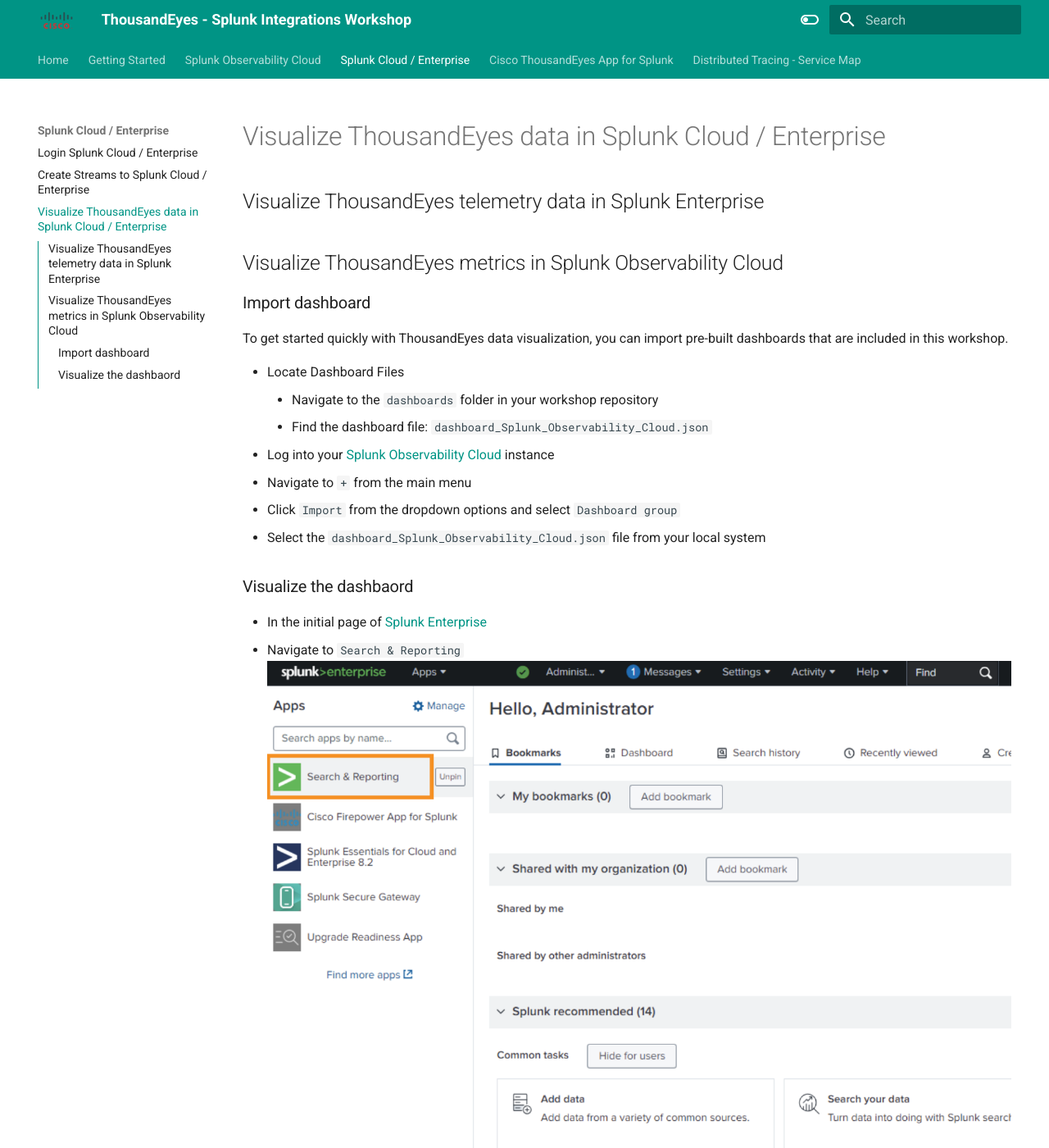
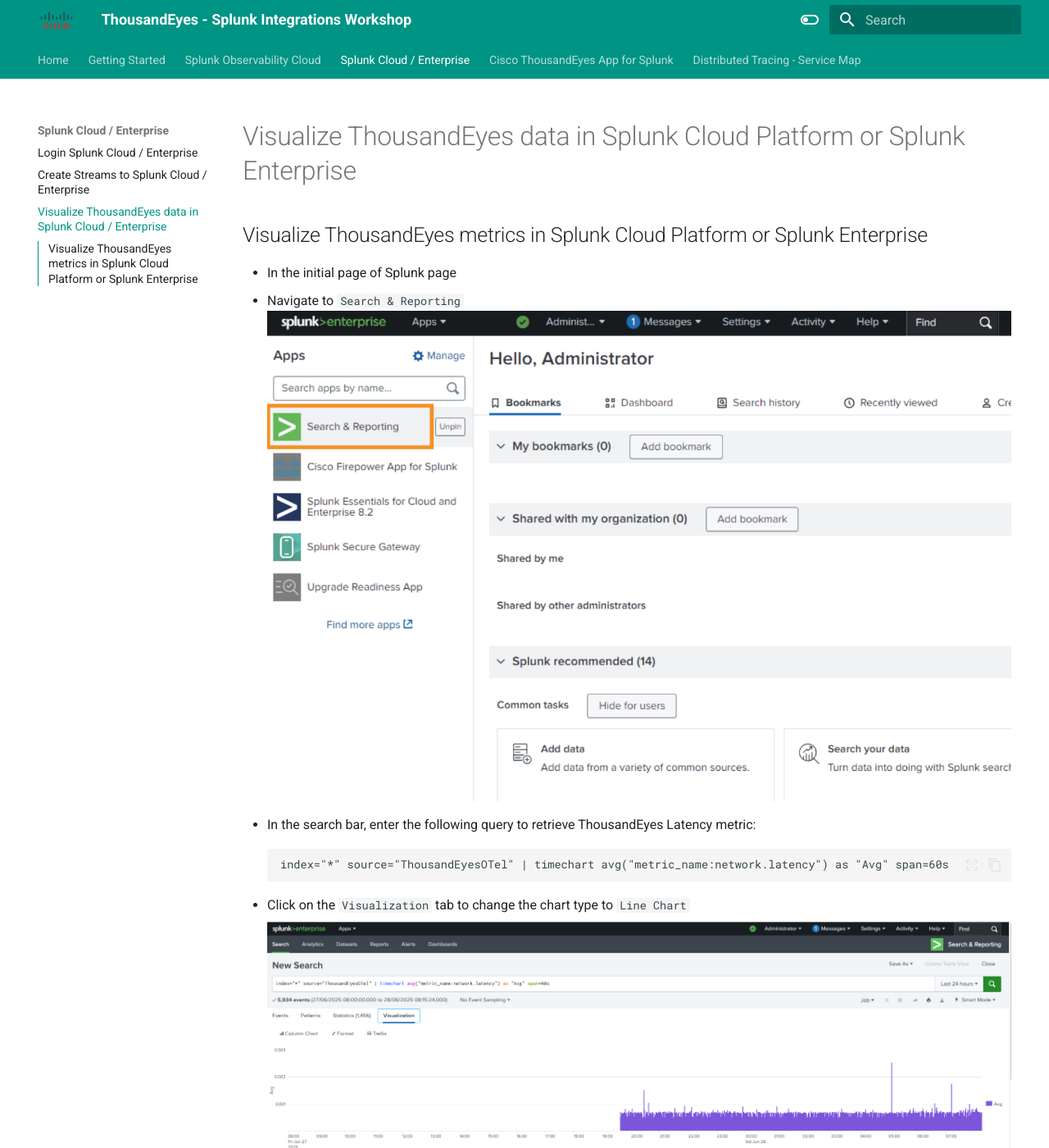
Before and after one commit to antonjim-te/thousandeyes-splunk-integrations-workshop, an MkDocs documentation site: the page built from docs/visualize_splunk_cloud_enterprise.md, in a window 1280 px wide and 1400 px high. Shown: the whole window at 82% size. Built offline with MkDocs 1.6.1 and Material for MkDocs 9.7.7, drawn with Linux system fonts in a browser that asks for light colours; some of the changed text lies outside the part shown.

Commit message:
visualize

````diff
--- a/docs/create_streams_to_splunk_cloud_enterprise.md
+++ b/docs/create_streams_to_splunk_cloud_enterprise.md
@@ -20,7 +20,6 @@
 
         ### Create Stream via API
         - Open the request in your Postman collection: `Create metrics stream - Splunk Cloud Platform`
-            - Splunk Enterprise:  `Create metrics stream - Splunk Enterprise`
         - Click `Send` to execute the API request
 
         ![ThousandEyes create stream](img/postman/splunkCloudPlatformStream.png)
--- a/docs/visualize_splunk_cloud_enterprise.md
+++ b/docs/visualize_splunk_cloud_enterprise.md
@@ -1,32 +1,30 @@
+# Visualize ThousandEyes data in Splunk Cloud Platform or Splunk Enterprise
 
-## Visualize ThousandEyes telemetry data in Splunk Enterprise
+## Visualize ThousandEyes metrics in Splunk Cloud Platform or Splunk Enterprise
 
-
-
-
-## Visualize ThousandEyes metrics in Splunk Observability Cloud
-
-### Import dashboard
-
-To get started quickly with ThousandEyes data visualization, you can import pre-built dashboards that are included in this workshop.
-
-- Locate Dashboard Files
-    - Navigate to the `dashboards` folder in your workshop repository
-    - Find the dashboard file: `dashboard_Splunk_Observability_Cloud.json`
-- Log into your [Splunk Observability Cloud](https://app.us1.signalfx.com/) instance
-- Navigate to `+` from the main menu
-- Click `Import` from the dropdown options and select `Dashboard group`
-- Select the `dashboard_Splunk_Observability_Cloud.json` file from your local system
-
-### Visualize the dashbaord
-
-- In the initial page of [Splunk Enterprise](https://splunk.pseudoco.net)
+- In the initial page of Splunk page
 - Navigate to `Search & Reporting`
 ![Search](img/splunkEnterprise/search.png)
-- Navigate to `Dashboards`
-![Dashboards](img/splunkEnterprise/dashboard.png)
-- Select `DEVWKS-2656`
-![Dashboards](img/splunkEnterprise/dashboardDEVWKS.png)
-- Visualize the data
-![Dashboard Application](img/splunkEnterprise/dashboardApplication.png)
-![Dasboard Network](img/splunkEnterprise/dashboardNetwork.png)
+- In the search bar, enter the following query to retrieve ThousandEyes Latency metric:
+```
+index="*" source="ThousandEyesOTel" | timechart avg("metric_name:network.latency") as "Avg" span=60s
+```
+  - Click on the `Visualization` tab to change the chart type to `Line Chart`
+  -
+![search Latency](img/splunkEnterprise/searchLatency.png)
+
+- In the search bar, enter the following query to retrieve ThousandEyes availability metric:
+```
+index="*" source="ThousandEyesOTel" | timechart avg("metric_name:http.server.request.availability") as "Avg" span=60s
+```
+  - Click on the `Visualization` tab to change the chart type to `Line Chart`
+
+![search Availability](img/splunkEnterprise/searchAvailability.png)
+
+- Now you have the options to:
+    - Create alerts based on the search results
+    - Save the search as a report
+    - Create a dashboard panel
+    - Export the results in various formats (CSV, JSON, etc.)
+    - Correlate the data with other metrics in Splunk
+    - Apply AIOps to analyze the data further
--- a/docs/visualize_splunk_observability.md
+++ b/docs/visualize_splunk_observability.md
@@ -1,52 +1,15 @@
-# Visualize ThousandEyes data in Splunk Cloud Platform or Splunk Enterprise
 
-## Visualize ThousandEyes metrics in Splunk Cloud Platform or Splunk Enterprise
-
+## Visualize ThousandEyes metrics in Splunk Observability Cloud
 ### Import dashboard
 
-To get started quickly with ThousandEyes data visualization in Splunk, you can import pre-built dashboards that are included in this workshop.
+To get started quickly with ThousandEyes data visualization, you can import pre-built dashboards that are included in this workshop.
 
-#### Locate Dashboard Files
-- Navigate to the `dashboards` folder in your workshop repository
-- Find the dashboard file: `dashboard_Splunk_Core.json`
+- Locate dashboard file: `dashboards/dashboard_Splunk_Observability_Cloud.json`
+- Log into your [Splunk Observability Cloud](https://app.us1.signalfx.com/) instance
+- Navigate to `+` from the main menu
+- Click `Import` from the dropdown options and select `Dashboard group`
+- Select the `dashboard_Splunk_Observability_Cloud.json` file from your local system
 
-#### Import Dashboard to Splunk
-
-=== "Splunk Cloud Platform"
-
-    - Navigate to `Apps > Search & Reporting`
-    - Click `Dashboards` in the navigation menu
-    - Click `Create New Dashboard`
-    - Select `Dashboard Studio` for modern dashboard features
-    - Choose `Import from file` option
-    - Upload the `dashboard_Splunk_Core.json` file
-    - Configure dashboard settings:
-        - `Title`: "ThousandEyes Network Monitoring"
-        - `Description`: "Monitor ThousandEyes test results and network performance"
-        - `Permissions`: Set appropriate sharing permissions
-
-=== "Splunk Enterprise"
-
-    Method 1: Simple XML Dashboard
-
-    - Log into your Splunk Enterprise web interface
-    - Navigate to `Settings > User Interface > Views`
-    - Click `New View`
-    - Enter dashboard details:
-        - `Destination App`: Choose target app (e.g., "Search & Reporting")
-        - `View Name`: "thousandeyes_network_monitoring"
-        - `View Title`: "ThousandEyes Network Monitoring"
-    - Select `Dashboard` as view type
-    - Copy the XML content from the JSON file into the dashboard source
-    - Click `Save`
-
-    Method 2: Upload via Apps
-
-    - Go to `Apps > Manage Apps`
-    - Find your target app (e.g., "Search & Reporting")
-    - Navigate to the app's dashboard directory on the Splunk server
-    - Copy the dashboard file to: `$SPLUNK_HOME/etc/apps/[app_name]/local/data/ui/views/`
-    - Restart Splunk or refresh your browser to see the new dashboard
 
 ### Visualize the dashbaord
 
````
Also changed, not shown: docs/cisco_thousandeyes_app_for_splunk.md (+1 -1 lines), docs/img/splunkEnterprise/dashboard.png (deleted), docs/img/splunkEnterprise/dashboardApplication.png (deleted), docs/img/splunkEnterprise/dashboardDEVWKS.png (deleted), docs/img/splunkEnterprise/dashboardNetwork.png (deleted), docs/img/splunkEnterprise/searchAvailability.png (added), docs/img/splunkEnterprise/searchLatency.png (added).
